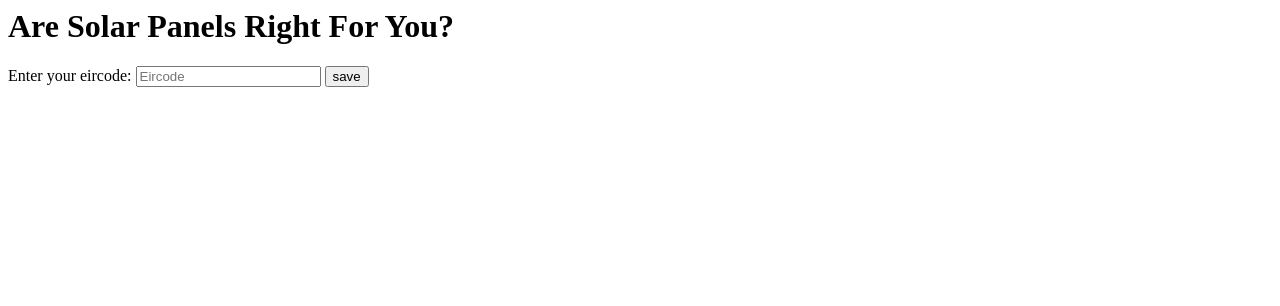
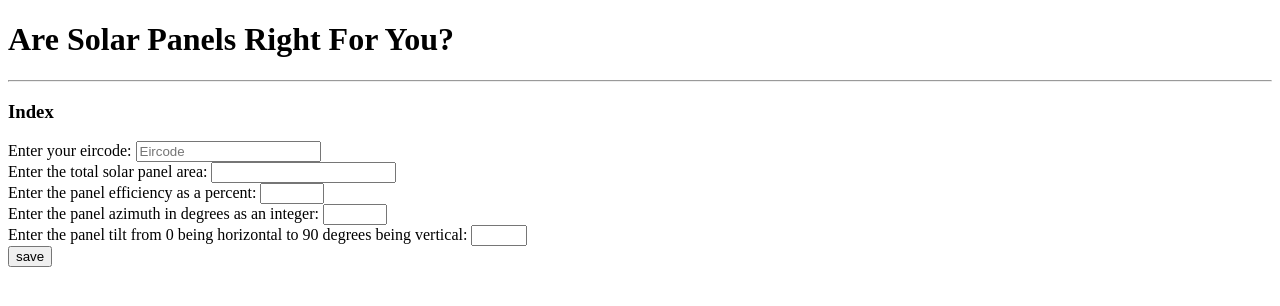
Before and after one commit to michealm110/ise-entrance-submission-project, a Flask app: page / in a window 1280 px wide. Shown: the top 306 px of the page. Run offline with Flask 3, Linux system fonts and the light colour scheme.

Commit message:
adds first attempt at calculating solar panel output
adds basic plotting with matplotlib
adds a jupyter notebook for exploration
adds solar panel parameter to form on index page
adds a basic calculation of output to our simulation view
adds a basic layout in a jinja base template
exploration of chartjs

```diff
--- a/pyproject.toml
+++ b/pyproject.toml
@@ -5,9 +5,14 @@ description = "Add your description here"
 readme = "README.md"
 requires-python = ">=3.11"
 dependencies = [
+    "datetime>=5.5",
     "flask>=3.1.0",
     "hashids>=1.3.1",
+    "ipykernel>=6.29.5",
+    "matplotlib>=3.10.1",
     "pandas>=2.2.3",
+    "pvlib>=0.12.0",
     "pytest>=8.3.5",
+    "pytz>=2025.2",
     "requests>=2.32.3",
 ]
--- a/solarcalc/templates/index.html
+++ b/solarcalc/templates/index.html
@@ -1,12 +1,29 @@
-<html>
-    <head>
-        <h1>Are Solar Panels Right For You?</h1>
-    </head>
-    <body>
-        <form action="/" method="POST">
-            <label for="eircode">Enter your eircode:</label>
-            <input type="text" name="eircode" placeholder="Eircode" pattern="^([AaC-Fc-fHhKkNnPpRrTtV-Yv-y]{1}[0-9]{2}|[Dd]{1}6[Ww]{1})[ ]?[0-9AaC-Fc-fHhKkNnPpRrTtV-Yv-y]{4}$" required>
-            <input type="submit" value="save">
-        </form>
-    </body>
-</html>
+{% extends "layout.html" %}
+{% block header %}Index{% endblock %}
+{% block content %}
+<form action="/" method="POST">
+    <div>
+        <label for="eircode">Enter your eircode:</label>
+        <input type="text" name="eircode" placeholder="Eircode" pattern="^([AaC-Fc-fHhKkNnPpRrTtV-Yv-y]{1}[0-9]{2}|[Dd]{1}6[Ww]{1})[ ]?[0-9AaC-Fc-fHhKkNnPpRrTtV-Yv-y]{4}$" required>
+    </div>
+    <div>
+        <label for="panel_area">Enter the total solar panel area:</label>
+        <input type="number" min="0" name="panel_area" required>
+    </div>
+    <div>
+        <label for="panel_efficiency">Enter the panel efficiency as a percent:</label>
+        <input type="number" min="0" max="100" name="panel_efficiency" required>
+    </div>
+    <div>
+        <label for="panel_azimuth">Enter the panel azimuth in degrees as an integer:</label>
+        <input type="number" min="0" max="360" name="panel_azimuth" required>
+    </div>
+    <div>
+        <label for="panel_tilt">Enter the panel tilt from 0 being horizontal to 90 degrees being vertical:</label>
+        <input type="number" min="0" max="90" name="panel_tilt" required>
+    </div>
+    <div>
+        <input type="submit" value="save">
+    </div>
+</form>
+{% endblock %}
--- /dev/null
+++ b/solarcalc/templates/layout.html
@@ -0,0 +1,11 @@
+<!DOCTYPE html>
+<html>
+    <head>
+        <h1>Are Solar Panels Right For You?</h1>
+        <hr>
+        <h3>{% block header %}{% endblock %}</h3>
+    </head>
+    <body>
+       {% block content %}{% endblock %}
+    </body>
+</html>
--- a/solarcalc/views.py
+++ b/solarcalc/views.py
@@ -1,14 +1,18 @@
 
 import flask
 import sqlite3
-from random import randrange
 import hashids
 import requests
+import pvlib
+import pandas
+from datetime import datetime, timedelta, timezone
+import pytz
+import os
 
 def db_get_connection():
 
     con = sqlite3.connect('solarcalc.db')
-    con.execute("CREATE TABLE IF NOT EXISTS simulation (id INTEGER PRIMARY KEY AUTOINCREMENT, eircode TEXT NOT NULL , latitude_longitude TEXT);")
+    con.execute("CREATE TABLE IF NOT EXISTS simulation (id INTEGER PRIMARY KEY AUTOINCREMENT, eircode TEXT NOT NULL , latitude_longitude TEXT, panel_area REAL, panel_efficiency REAL, panel_tilt REAL, panel_azimuth REAL);")
     con.commit()
     return con
 
@@ -17,17 +21,25 @@ app = flask.Flask(__name__)
 @app.route("/", methods=["GET", "POST"])
 def index():
     if flask.request.method == "POST":
-        eircode = flask.request.form.get('eircode', '')
+
+        # Getting and storing all the inputs inputted on index.html
+        eircode = flask.request.form.get('eircode')
         lat_lon = get_lat_lon_from_eircode(eircode)
         lat_lon_string = ",".join(map(str, lat_lon))
+        panel_area = flask.request.form.get('panel_area')
+        panel_efficiency = int(flask.request.form.get('panel_efficiency')) / 100
+        panel_tilt = flask.request.form.get('panel_tilt')
+        panel_azimuth = flask.request.form.get('panel_azimuth')
+
+        # Save all these inputs to the solcalc.db database
         con = db_get_connection()
         cur = con.cursor()
-        cur.execute("INSERT INTO simulation (eircode , latitude_longitude) VALUES (?,?)", (eircode, lat_lon_string))
+        cur.execute("INSERT INTO simulation (eircode , latitude_longitude, panel_area, panel_efficiency, panel_tilt, panel_azimuth) VALUES (?,?,?,?,?,?)", (eircode, lat_lon_string, panel_area, panel_efficiency, panel_tilt, panel_azimuth))
         last_row_id = cur.lastrowid
         con.commit()
         con.close()
+
         hash_id = make_random_name(last_row_id)
-        #return flask.render_template('index.html', eircode=hash_id)
         return flask.redirect(flask.url_for("show_data", hash_id=hash_id))
 
     elif flask.request.method == "GET":
@@ -38,30 +50,37 @@ def index():
 
 @app.route("/<hash_id>")
 def show_data(hash_id):
-    return flask.render_template("displayhashid.html", hash_id=hash_id)
+    # Decode users hash_id
+    # Should do this in a function ideally
+    alphabet = '0123456789abcdefghijklmnopqrstuvwxyz'
+    hash_decoder = hashids.Hashids(salt='this is my salt', min_length=8, alphabet=alphabet)
+    decoded_id = hash_decoder.decode(hash_id)[0]
+    # .decoder() returns a tuple
+
+
+    times_from_now = rounds_and_calculates_a_year_of_dates()
+    # Get data from solarcalc.db database and plug the data into calc_power_output()
+    con = db_get_connection()
+    cur = con.cursor()
+    # Not worth individually assiging each parameter grabbing them all as a tuple
+    cur.execute("SELECT * FROM simulation WHERE id = ?", (decoded_id,))
+    decoded_id_row_from_db = cur.fetchone()
+    con.close()
+
+    # Converting the latitude_longitude to a tuple
+    lat_lon = tuple(map(float, decoded_id_row_from_db[2].split(",")))
+
+    dc_power_output = calc_power_output(lat_lon[0], lat_lon[1], decoded_id_row_from_db[3], decoded_id_row_from_db[4], decoded_id_row_from_db[5], decoded_id_row_from_db[6], times_from_now)
+    os.makedirs('solarcalc/static', exist_ok=True)
+    dc_power_output.to_json("solarcalc/static/data.json", orient="records")
+    return flask.render_template("simulator.html", power_output=dc_power_output)
 
 def make_random_name(n: int) -> str:
-    '''
-        # 8 charachters [a-z0-9]
-    # using ascii and randrange
-    # two sections; 0-9 (10/36),a-z(26/36)
-    x = ""
-    for i in range(8):
-        num = randrange(0,36)
-        char = 0
-        if 0 <= num <= 9:
-            char = 48 + num
-        elif 10 <= num <= 35:
-            char = 97 + (num - 10)
-        x += chr(char)
     #salt, hash it, base36 it
-    '''
     alphabet = '0123456789abcdefghijklmnopqrstuvwxyz'
     hash_encoder = hashids.Hashids(salt='this is my salt', min_length=8, alphabet=alphabet)
     hashid = hash_encoder.encode(n)
-
     return hashid
-
 
 
 def get_lat_lon_from_eircode(eircode):
@@ -75,3 +94,56 @@ def get_lat_lon_from_eircode(eircode):
         return float(data[0]["lat"]), float(data[0]["lon"])
     else:
         return None
+
+# Function that calculates power output of a solar panel
+# Makes assumptions about weather
+# date and time not constant for this project
+def calc_power_output(latitude, longitude, panel_area, panel_efficiency, panel_tilt, panel_azimuth, times):
+    tz = 'Europe/Dublin'
+    location = pvlib.location.Location(latitude, longitude)
+    #clearsky_irradiance =  location.get_clearsky(times)
+
+    data, _, _ , _ = pvlib.iotools.get_pvgis_tmy(latitude=latitude, longitude=longitude)
+
+    solar_position = location.get_solarposition(data.index)
+
+
+    # solar_position = location.get_solarposition(date_time)
+    # Optimisic estimate of solar irradiation because it assumes clear skies
+    # clear_sky = location.get_clearsky(date_time, model="ineichen")
+    irradiance = pvlib.irradiance.get_total_irradiance(
+        surface_tilt=panel_tilt,
+        surface_azimuth=panel_azimuth,
+        solar_zenith=solar_position['zenith'],
+        solar_azimuth=solar_position['azimuth'],
+        ghi=data['ghi'],
+        dni=data['dni'],
+        dhi=data['dhi'])
+
+    # default values entered for wind_speed, u0, and u1
+    module_temperature = pvlib.temperature.faiman(poa_global=irradiance["poa_global"], temp_air=data["temp_air"], wind_speed=1, u0=25.0, u1=6.84)
+
+    dc_power = pvlib.pvsystem.pvwatts_dc(
+    g_poa_effective=irradiance['poa_global'],
+    # simplified assumptions that module and cell temperature are the same
+    temp_cell=module_temperature,
+    pdc0=300,
+    gamma_pdc=-0.004,
+    temp_ref=25.0,
+    )
+
+    dc_power.index = dc_power.index.map(lambda x: x.replace(year=2024))
+
+
+
+    # Returns power output of your solar panel in Watts at a specific location
+    return dc_power
+
+def rounds_and_calculates_a_year_of_dates():
+    tz = "Europe/Dublin"
+    #times = pd.date_range(start='2025-03-29 00:00:00', end='2025-03-30 00:00:00', freq='30min', tz='Europe/Dublin')
+    tz_formatted = pytz.timezone(tz)
+    time_now_aware = datetime.now(tz_formatted)
+    delta = timedelta(minutes=30)
+    time_rounded_down = time_now_aware - (time_now_aware - datetime.min.replace(tzinfo=timezone.utc)) % delta
+    return pandas.date_range(start=time_rounded_down.replace(year=(int(time_rounded_down.year) - 1)), end=time_rounded_down, freq="30min", tz=tz)
```
Also changed, not shown: solarcalc/templates/simulator.html (added, +40 -0 lines), solarcalc/test_views.py (deleted, +0 -19 lines), 4 other files.
